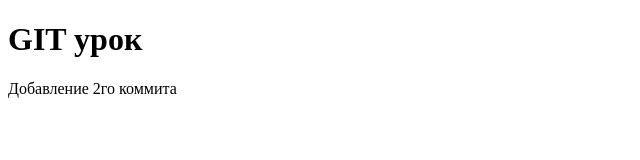
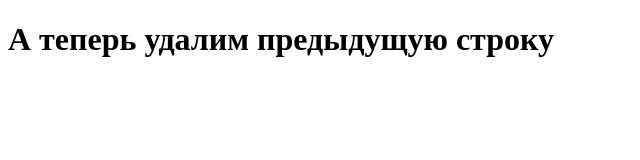
Before and after one commit to scrumpoose/testinggit, a plain HTML site: page index.html in a window 1280 px wide. Shown: the whole page, without its empty margins (0-640 px from the left). Drawn offline with Linux system fonts and the light colour scheme.

Commit message:
third commit

```diff
--- a/index.html
+++ b/index.html
@@ -5,7 +5,7 @@
 	<title>GIT Test#1</title>
 </head>
 <body>
-	<h1>GIT урок</h1>
-	<p>Добавление 2го коммита</p>
+	<h1>А теперь удалим предыдущую строку</h1>
+
 </body>
 </html>
```
